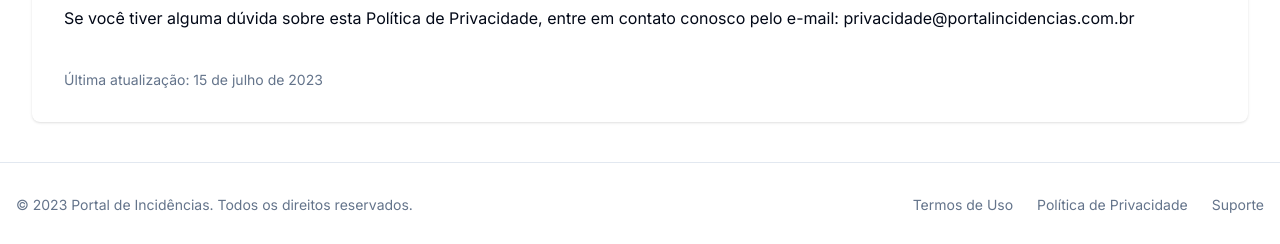
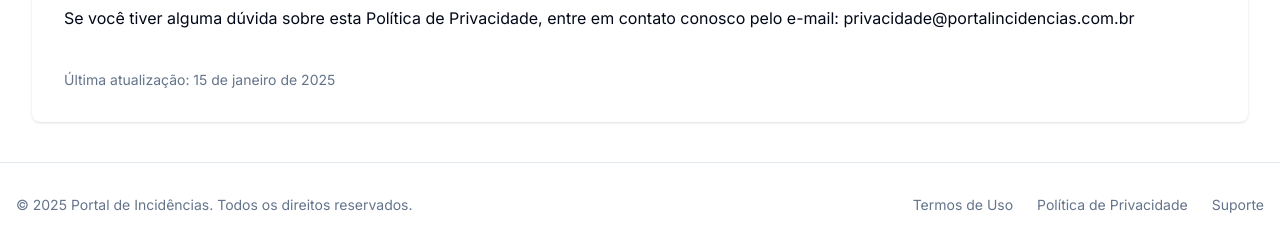
Before and after one commit to antoniopedro11/portal_incidencias, a Next.js app: page /privacidade in a window 1280 px wide. Shown: the part 1926-2170 px from the top of the page. Built offline with nearby package versions, Linux system fonts and the light colour scheme; no server answers.

Commit message:
Corrigido footer duplicado e atualizado ano para 2025

```diff
--- a/src/app/page.tsx
+++ b/src/app/page.tsx
@@ -134,13 +134,6 @@
           </Link>
         </div>
       </section>
-
-      {/* Footer */}
-      <footer className="mt-auto border-t py-8">
-        <div className="container mx-auto px-4 text-center text-sm text-muted-foreground">
-          <p>© 2023 Portal de Incidências. Todos os direitos reservados.</p>
-        </div>
-      </footer>
     </div>
   );
 }
--- a/src/app/privacidade/page.tsx
+++ b/src/app/privacidade/page.tsx
@@ -90,7 +90,7 @@
           </p>
 
           <p className="mt-10 text-sm text-muted-foreground">
-            Última atualização: 15 de julho de 2023
+            Última atualização: 15 de janeiro de 2025
           </p>
         </div>
       </div>
--- a/src/app/termos/page.tsx
+++ b/src/app/termos/page.tsx
@@ -73,7 +73,7 @@
           </p>
 
           <p className="mt-10 text-sm text-muted-foreground">
-            Última atualização: 15 de julho de 2023
+            Última atualização: 15 de janeiro de 2025
           </p>
         </div>
       </div>
--- a/src/components/Footer.tsx
+++ b/src/components/Footer.tsx
@@ -9,7 +9,7 @@
         <div className="flex flex-col md:flex-row md:justify-between items-center">
           <div className="mb-4 md:mb-0">
             <p className="text-sm text-muted-foreground">
-              © 2023 Portal de Incidências. Todos os direitos reservados.
+              © 2025 Portal de Incidências. Todos os direitos reservados.
             </p>
           </div>
           <div className="flex space-x-6">
```
Also changed, not shown: 2 other files (tests, documents, lock files or other folders).
